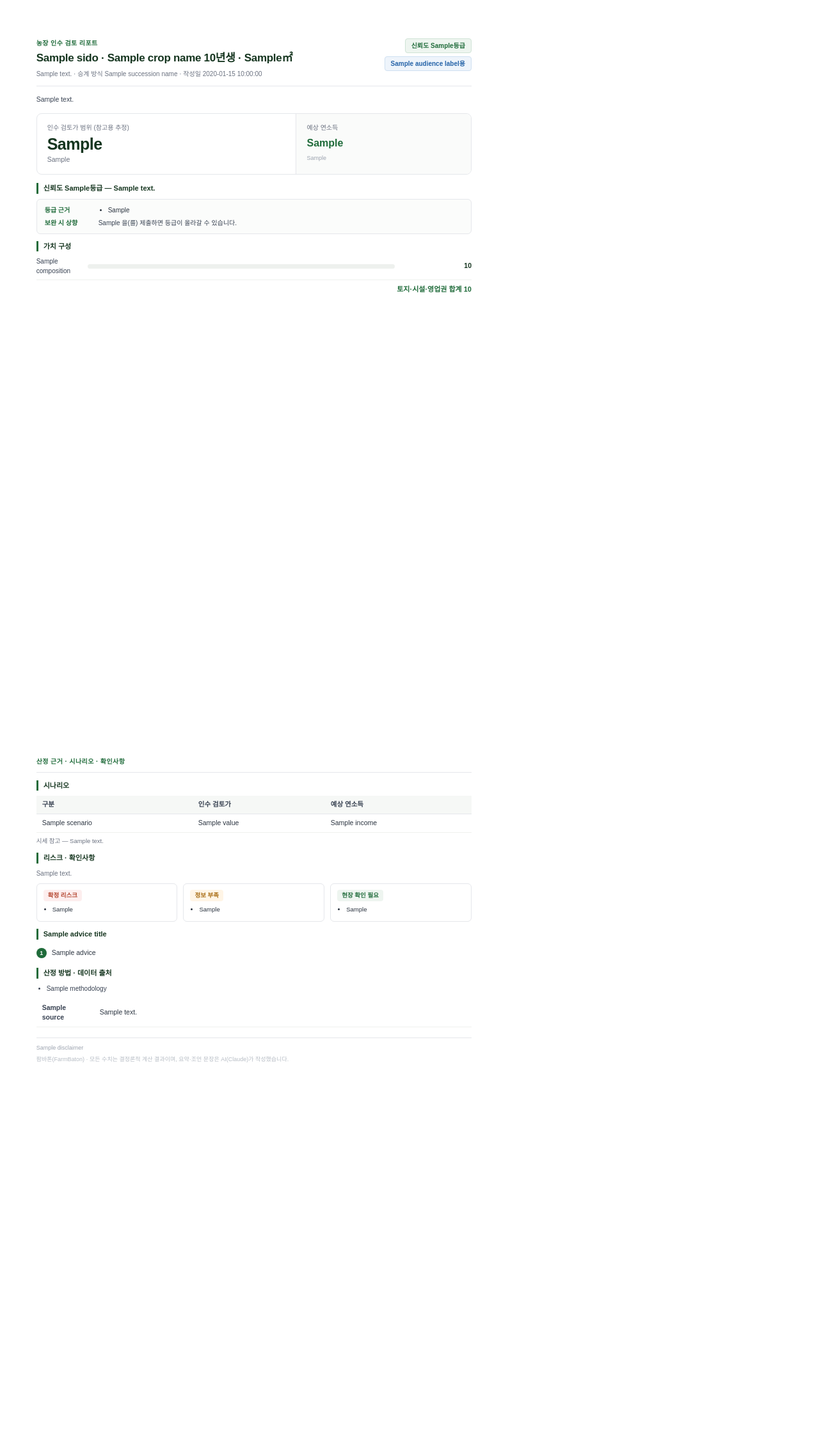
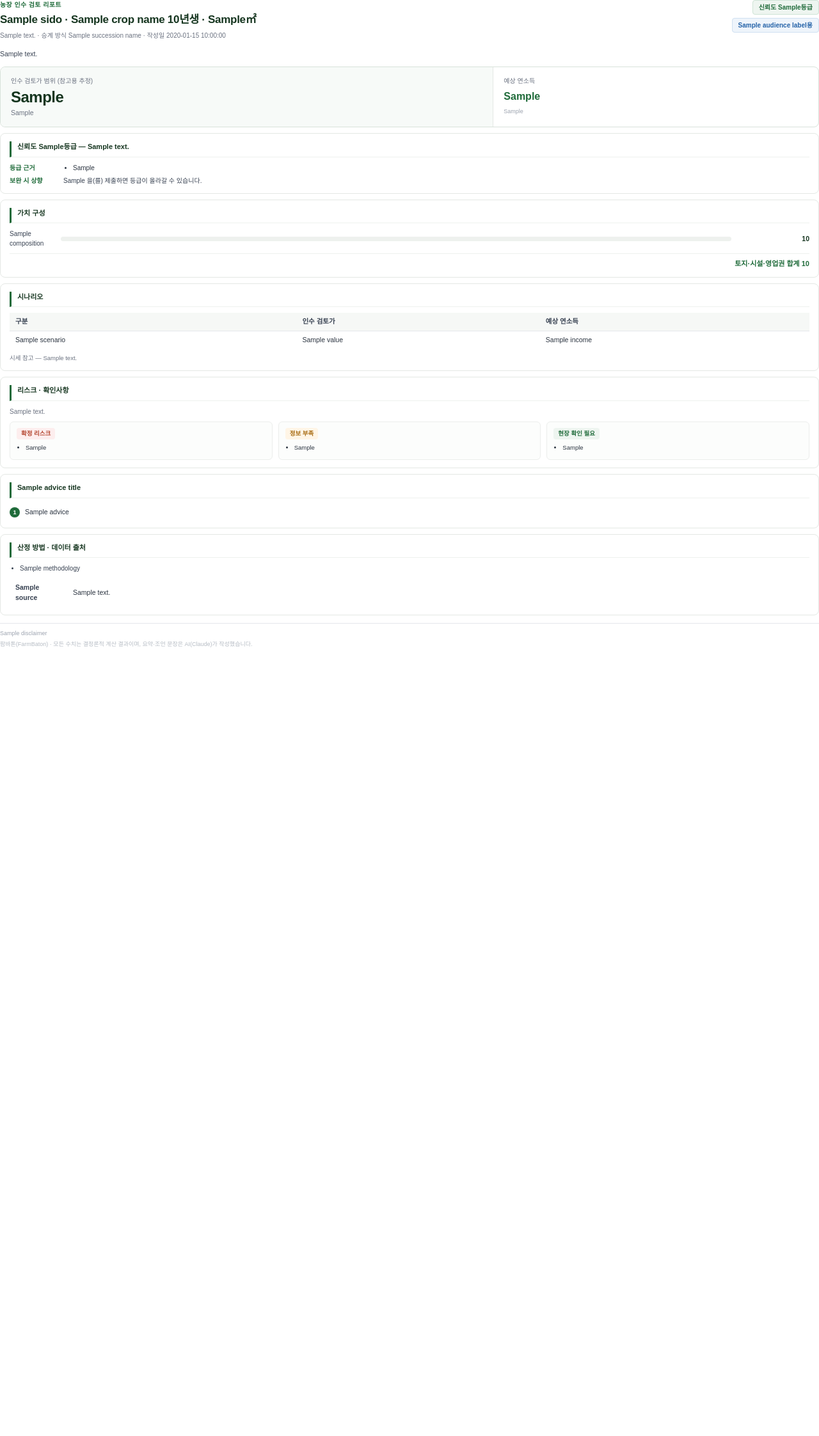
Before and after one commit to wjdgnsdl213/FarmBaton, a Python web app: template backend/app/templates/report.html in a window 1280 px wide. Shown: the whole page at 64% size. After the commit the page ends 1012 px from the top, so only its background shows below. Run offline with Jinja, Linux system fonts and the light colour scheme; the template is opened without the code that fills it: most values are stand-ins (such as "Sample title", 1, 10 or a date in 2020); some web fonts are replaced.

Commit message:
[P4] PDF 레이아웃 개선 — 공백 제거·카드 구분 + 1억 미만 만원 표기
- 강제 2페이지(min-height 297mm) → @page 여백 + 자연 흐름으로 전환.
  콘텐츠가 페이지1을 꽉 채우고 넘어가 1페이지 하단 공백 제거.
- 섹션을 얇은 테두리 카드로 그루핑(그림자·굵은 선 없이 깔끔한 구분감).
- 시나리오 표를 1페이지로 이동(인수 판단 핵심).
- 인수 검토가 1억 미만이면 억 대신 만원 표기(예: 0.59억 → 5,935만원),
  1억 이상이면 억 주표기 + 만원 보조 유지.

검증: pytest 55개 통과(소액 만원 표기 테스트 추가), fixture 5종(소액 포함)
전부 A4·2페이지·금액 일치·NotoSansKR 임베딩, 실제 farm 2/22 렌더 확인.

```diff
--- a/backend/app/templates/report.html
+++ b/backend/app/templates/report.html
@@ -13,22 +13,16 @@
     src: url('{{ font_bold_uri }}') format('truetype');
   }
   * { box-sizing: border-box; margin: 0; padding: 0; }
-  @page { size: A4; margin: 0; }
+  /* 페이지마다 동일 여백 — 콘텐츠는 자연 흐름으로 채우고(강제 공백 없음) A4 경계에서 페이지 분할 */
+  @page { size: A4; margin: 14mm 15mm 12mm; }
   body {
     font-family: 'FarmbatonReportKR', sans-serif;
     color: #2b3440; font-size: 10.5px; line-height: 1.5;
     -webkit-font-smoothing: antialiased;
   }
-  .page {
-    width: 210mm; min-height: 297mm; padding: 16mm 15mm 13mm;
-    position: relative;
-  }
-  .page + .page { page-break-before: always; }
-  section { page-break-inside: avoid; margin-bottom: 11px; }
 
   /* ── 헤더 ── */
-  .rpt-head { border-bottom: 1px solid #e5e7eb; padding-bottom: 11px; margin-bottom: 12px; }
-  .rpt-title-row { display: flex; justify-content: space-between; align-items: flex-start; gap: 14px; }
+  .rpt-head { display: flex; justify-content: space-between; align-items: flex-start; gap: 14px; margin-bottom: 13px; }
   .rpt-kicker { font-size: 10px; font-weight: 700; color: #1f6b3a; letter-spacing: .04em; margin-bottom: 3px; }
   .rpt-title { font-size: 17px; font-weight: 800; color: #15351f; letter-spacing: -.3px; }
   .rpt-sub { font-size: 10px; color: #6b7280; margin-top: 4px; }
@@ -37,52 +31,59 @@
   .badge-grade { background: #eef5f0; color: #1f6b3a; border: 1px solid #cfe3d6; }
   .badge-aud { background: #eef4fb; color: #2563a8; border: 1px solid #cfe0f1; }
 
-  .rpt-lead { font-size: 10.5px; color: #374151; line-height: 1.6; margin-bottom: 13px; }
+  .rpt-lead { font-size: 10.5px; color: #374151; line-height: 1.6; margin-bottom: 12px; }
 
-  /* ── 섹션 제목 ── */
-  .sec-title {
+  /* ── 섹션 카드 (일관된 얇은 테두리로 블록 구분, 그림자·굵은 선 없음) ── */
+  .card {
+    border: 1px solid #e4e8e4; border-radius: 8px;
+    padding: 12px 14px; margin-bottom: 9px; page-break-inside: avoid;
+  }
+  .card-h {
     font-size: 11px; font-weight: 700; color: #15351f;
-    padding-left: 8px; border-left: 3px solid #1f6b3a; margin-bottom: 8px;
+    padding: 0 0 7px 9px; border-left: 3px solid #1f6b3a;
+    border-bottom: 1px solid #eef1ee; margin-bottom: 9px;
   }
 
   /* ── 히어로 ── */
-  .hero { display: flex; border: 1px solid #e5e7eb; border-radius: 8px; overflow: hidden; margin-bottom: 13px; }
-  .hero-main { flex: 1.55; padding: 14px 16px; }
-  .hero-side { flex: 1; padding: 14px 16px; border-left: 1px solid #e5e7eb; background: #fafbfa; }
+  .hero { display: flex; gap: 0; border: 1px solid #d8e2da; border-radius: 8px; overflow: hidden; margin-bottom: 9px; }
+  .hero-main { flex: 1.55; padding: 14px 16px; background: #f7faf8; }
+  .hero-side { flex: 1; padding: 14px 16px; border-left: 1px solid #e4e8e4; }
   .hero-label, .hero-side-label { font-size: 10px; color: #6b7280; margin-bottom: 5px; }
-  .hero-eok { font-size: 25px; font-weight: 800; color: #15351f; letter-spacing: -.5px; line-height: 1.1; }
+  .hero-eok { font-size: 24px; font-weight: 800; color: #15351f; letter-spacing: -.5px; line-height: 1.1; }
   .hero-manwon { font-size: 10.5px; color: #6b7280; margin-top: 3px; }
   .hero-side-value { font-size: 16px; font-weight: 800; color: #1f6b3a; }
   .hero-note { font-size: 9px; color: #9ca3af; margin-top: 5px; line-height: 1.45; }
 
-  /* ── 신뢰도 패널 ── */
-  .panel { border: 1px solid #e5e7eb; border-radius: 6px; padding: 9px 12px; background: #fbfcfb; }
-  .panel-row { display: flex; gap: 10px; margin-bottom: 4px; }
-  .panel-row:last-child { margin-bottom: 0; }
-  .panel-k { font-size: 10px; font-weight: 700; color: #1f6b3a; flex: none; width: 74px; }
-  .panel-row ul { margin: 0; padding-left: 15px; }
-  .panel-row li { font-size: 10px; margin-bottom: 1px; }
-  .panel-row span:not(.panel-k) { font-size: 10px; color: #374151; }
+  /* ── 신뢰도 ── */
+  .grade-line { font-size: 10.5px; color: #374151; margin-bottom: 7px; }
+  .grade-row { display: flex; gap: 10px; margin-bottom: 4px; }
+  .grade-row:last-child { margin-bottom: 0; }
+  .grade-k { font-size: 10px; font-weight: 700; color: #1f6b3a; flex: none; width: 74px; }
+  .grade-row ul { margin: 0; padding-left: 15px; }
+  .grade-row li { font-size: 10px; margin-bottom: 1px; }
+  .grade-row span:not(.grade-k) { font-size: 10px; color: #374151; }
 
   /* ── 가치 구성 ── */
   .comp-row { display: flex; align-items: center; gap: 10px; margin-bottom: 6px; }
+  .comp-row:last-child { margin-bottom: 0; }
   .comp-label { width: 70px; font-size: 10px; color: #374151; flex: none; }
   .comp-bar { flex: 1; height: 7px; background: #eef1ee; border-radius: 4px; overflow: hidden; }
   .comp-fill { height: 100%; background: #2a8049; border-radius: 4px; }
-  .comp-amount { width: 110px; text-align: right; font-size: 10.5px; font-weight: 700; color: #15351f; flex: none; }
-  .comp-total { text-align: right; font-size: 11px; font-weight: 800; color: #1f6b3a; margin-top: 6px; padding-top: 6px; border-top: 1px solid #eef1ee; }
+  .comp-amount { width: 112px; text-align: right; font-size: 10.5px; font-weight: 700; color: #15351f; flex: none; }
+  .comp-total { text-align: right; font-size: 11px; font-weight: 800; color: #1f6b3a; margin-top: 8px; padding-top: 7px; border-top: 1px solid #eef1ee; }
 
   /* ── 표 ── */
   .tbl { width: 100%; border-collapse: collapse; font-size: 10.5px; }
   .tbl th { background: #f6f8f6; color: #374151; font-weight: 700; text-align: left; padding: 6px 9px; border-bottom: 1px solid #e5e7eb; }
   .tbl td { padding: 6px 9px; border-bottom: 1px solid #f0f1ee; }
-  .tbl-note { font-size: 9.5px; color: #6b7280; margin-top: 6px; line-height: 1.5; }
+  .tbl tr:last-child td { border-bottom: none; }
+  .tbl-note { font-size: 9.5px; color: #6b7280; margin-top: 7px; line-height: 1.5; }
   .tbl-src .src-k { font-weight: 700; color: #374151; width: 90px; }
 
   /* ── 리스크 3분류 ── */
   .risk-lead { font-size: 10px; color: #6b7280; margin-bottom: 8px; }
   .risk-grid { display: flex; gap: 9px; }
-  .risk-col { flex: 1; border: 1px solid #e5e7eb; border-radius: 6px; padding: 9px 10px; }
+  .risk-col { flex: 1; border: 1px solid #eceeec; border-radius: 6px; padding: 9px 10px; background: #fcfdfc; }
   .risk-cat { font-size: 9.5px; font-weight: 700; margin-bottom: 6px; padding: 2px 7px; border-radius: 4px; display: inline-block; }
   .cat-confirmed { background: #fdeeee; color: #b4452f; }
   .cat-missing { background: #fff5e6; color: #a76a10; }
@@ -109,20 +110,15 @@
   .method li { font-size: 10px; margin-bottom: 2px; color: #374151; }
 
   /* ── 푸터 ── */
-  .rpt-foot { margin-top: 16px; border-top: 1px solid #e5e7eb; padding-top: 9px; }
+  .rpt-foot { margin-top: 12px; border-top: 1px solid #e5e7eb; padding-top: 9px; }
   .foot-disc { font-size: 9px; color: #9ca3af; line-height: 1.5; }
   .foot-meta { font-size: 9px; color: #b6bcc4; margin-top: 4px; }
-  .page2-kicker { font-size: 10px; font-weight: 700; color: #1f6b3a; letter-spacing: .04em; margin-bottom: 12px; padding-bottom: 9px; border-bottom: 1px solid #e5e7eb; }
 </style>
 </head>
 <body>
 
-  <!-- ════════ PAGE 1 — 요약 ════════ -->
-  <div class="page">
-
     <!-- ReportHeader -->
     <header class="rpt-head">
-      <div class="rpt-title-row">
       <div>
         <div class="rpt-kicker">농장 인수 검토 리포트</div>
         <div class="rpt-title">{{ sido }} · {{ crop_name }} {{ tree_age }}년생 · {{ area_m2 }}㎡</div>
@@ -132,49 +128,46 @@
         <span class="badge badge-grade">신뢰도 {{ confidence_grade }}등급</span>
         <span class="badge badge-aud">{{ audience_label }}용</span>
       </div>
-      </div>
     </header>
 
     <p class="rpt-lead">{{ ai_summary }}</p>
 
     <!-- HeroMetrics -->
-    <section class="hero">
+    <div class="hero">
       <div class="hero-main">
         <div class="hero-label">인수 검토가 범위 (참고용 추정)</div>
         <div class="hero-eok">{{ value_eok }}</div>
-        <div class="hero-manwon">{{ value_manwon }}</div>
+        {% if value_manwon %}<div class="hero-manwon">{{ value_manwon }}</div>{% endif %}
       </div>
       <div class="hero-side">
         <div class="hero-side-label">예상 연소득</div>
         <div class="hero-side-value">{{ income_range }}</div>
         <div class="hero-note">{{ income_definition }}</div>
       </div>
-    </section>
+    </div>
 
     <!-- ConfidencePanel -->
-    <section>
-      <div class="sec-title">신뢰도 {{ confidence_grade }}등급 — {{ grade_desc }}</div>
+    <div class="card">
+      <div class="card-h">신뢰도 {{ confidence_grade }}등급 — {{ grade_desc }}</div>
       {% if grade_downgrades %}
-      <div class="panel">
-        <div class="panel-row">
-          <span class="panel-k">등급 근거</span>
+      <div class="grade-row">
+        <span class="grade-k">등급 근거</span>
         <ul>{% for d in grade_downgrades %}<li>{{ d }}</li>{% endfor %}</ul>
       </div>
       {% if grade_missing %}
-        <div class="panel-row">
-          <span class="panel-k">보완 시 상향</span>
+      <div class="grade-row">
+        <span class="grade-k">보완 시 상향</span>
         <span>{{ grade_missing | join(', ') }} 을(를) 제출하면 등급이 올라갈 수 있습니다.</span>
       </div>
       {% endif %}
+      {% else %}
+      <div class="grade-line">추가 하향 요인 없이 기본 검토 등급으로 산정되었습니다.</div>
+      {% endif %}
     </div>
-      {% else %}
-      <div class="panel"><div class="panel-row"><span>추가 하향 요인 없이 기본 검토 등급으로 산정되었습니다.</span></div></div>
-      {% endif %}
-    </section>
 
     <!-- ValueComposition -->
-    <section>
-      <div class="sec-title">가치 구성</div>
+    <div class="card">
+      <div class="card-h">가치 구성</div>
       {% for c in composition %}
       <div class="comp-row">
         <span class="comp-label">{{ c.label }}</span>
@@ -183,18 +176,11 @@
       </div>
       {% endfor %}
       <div class="comp-total">토지·시설·영업권 합계 {{ value_total }}</div>
-    </section>
-
     </div>
 
-  <!-- ════════ PAGE 2 — 근거 ════════ -->
-  <div class="page">
-
-    <div class="page2-kicker">산정 근거 · 시나리오 · 확인사항</div>
-
-    <!-- ScenarioTable -->
-    <section>
-      <div class="sec-title">시나리오</div>
+    <!-- ScenarioTable (페이지1로 이동 — 인수 판단 핵심) -->
+    <div class="card">
+      <div class="card-h">시나리오</div>
       <table class="tbl">
         <thead><tr><th>구분</th><th>인수 검토가</th><th>예상 연소득</th></tr></thead>
         <tbody>
@@ -204,11 +190,11 @@
         </tbody>
       </table>
       <div class="tbl-note">시세 참고 — {{ normal_year_text }}</div>
-    </section>
+    </div>
 
     <!-- RiskChecklist -->
-    <section>
-      <div class="sec-title">리스크 · 확인사항</div>
+    <div class="card">
+      <div class="card-h">리스크 · 확인사항</div>
       <div class="risk-lead">{{ ai_risk_notes }}</div>
       <div class="risk-grid">
         <div class="risk-col">
@@ -228,19 +214,19 @@
           <ul>{% for r in risk_onsite %}<li>{{ r }}</li>{% endfor %}</ul>
         </div>
       </div>
-    </section>
+    </div>
 
     <!-- Advice action items -->
-    <section>
-      <div class="sec-title">{{ advice_title }}</div>
+    <div class="card">
+      <div class="card-h">{{ advice_title }}</div>
       <ol class="actions">
         {% for a in advice_items %}<li>{{ a }}</li>{% endfor %}
       </ol>
-    </section>
+    </div>
 
     <!-- MethodologyAndSources -->
-    <section>
-      <div class="sec-title">산정 방법 · 데이터 출처</div>
+    <div class="card">
+      <div class="card-h">산정 방법 · 데이터 출처</div>
       <ul class="method">{% for m in methodology %}<li>{{ m }}</li>{% endfor %}</ul>
       <table class="tbl tbl-src">
         <tbody>
@@ -249,7 +235,7 @@
           {% endfor %}
         </tbody>
       </table>
-    </section>
+    </div>
 
     <!-- ReportFooter -->
     <footer class="rpt-foot">
@@ -257,7 +243,5 @@
       <div class="foot-meta">팜바톤(FarmBaton) · 모든 수치는 결정론적 계산 결과이며, 요약·조언 문장은 AI(Claude)가 작성했습니다.</div>
     </footer>
 
-  </div>
-
 </body>
 </html>
```
Also changed, not shown: backend/app/routers/farms.py (+10 -2 lines), backend/tests/test_report_pdf.py (+18 -0 lines). Lines whose indentation alone changed are shown as unchanged.
